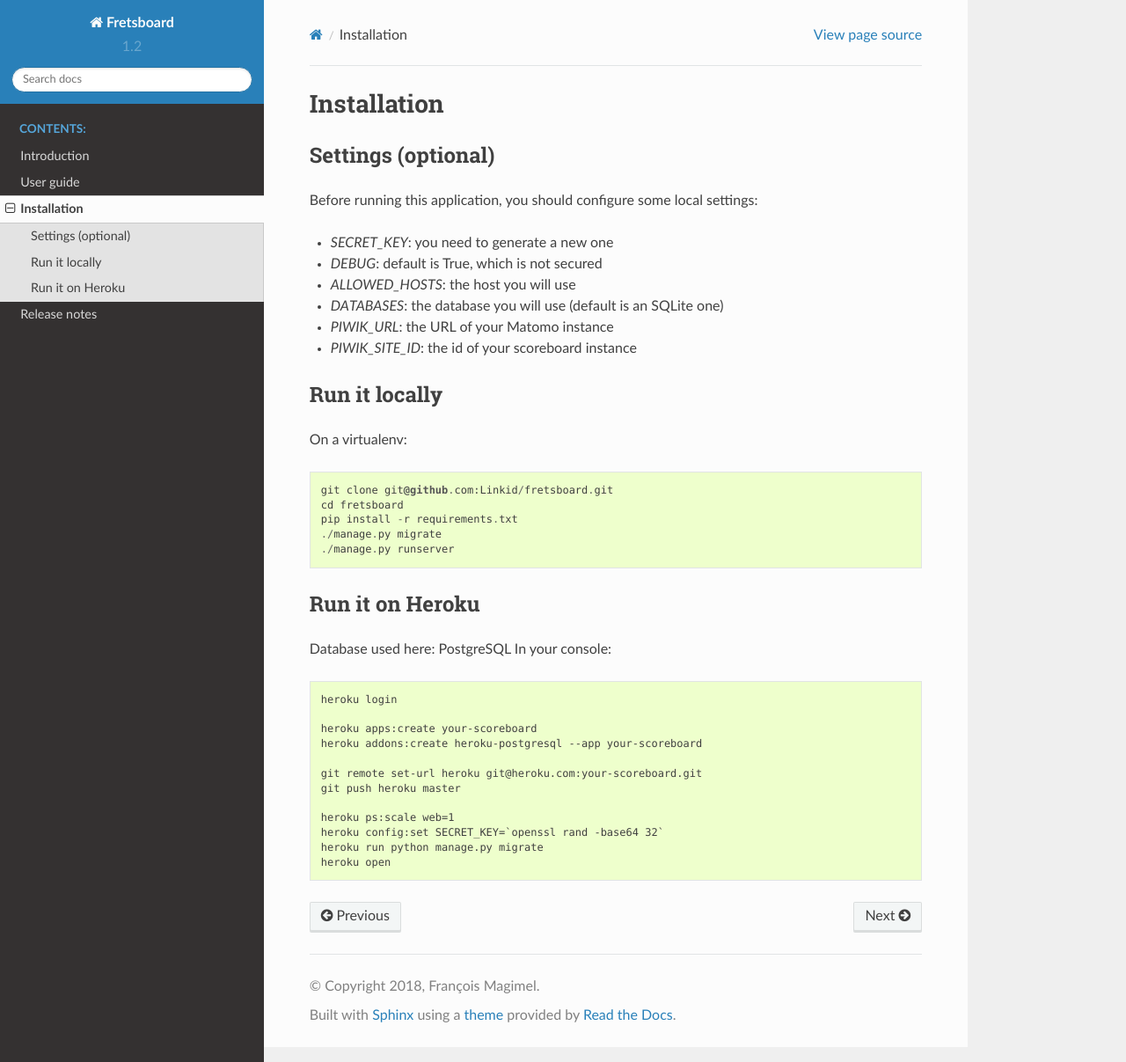
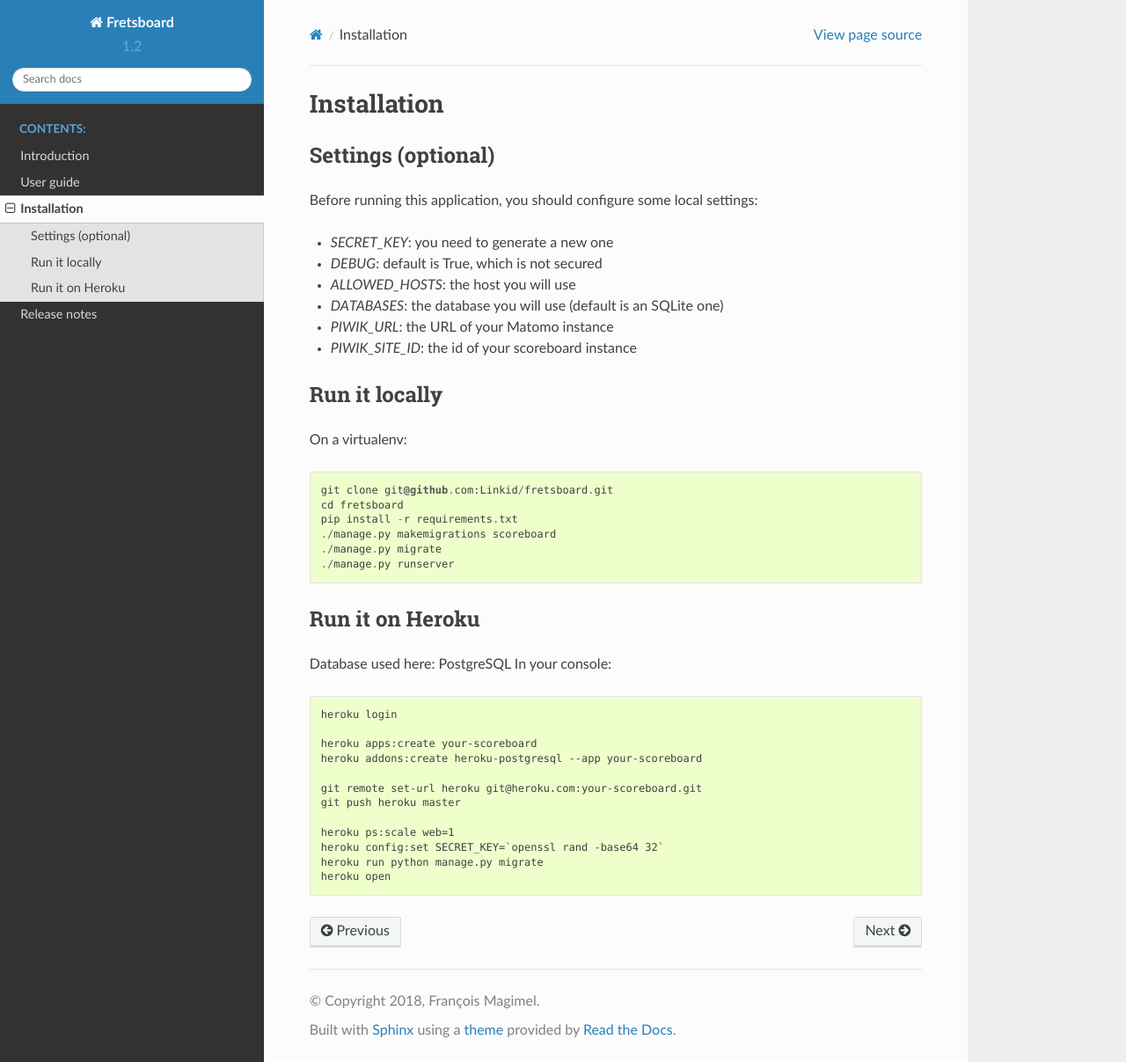
Before and after one commit to Linkid/fretsboard, a Sphinx documentation site: the page built from docs/source/install.rst, in a window 1280 px wide and 1207 px high. Shown: the whole window at 88% size. Built offline with Sphinx 7.4.7 and the Read the Docs theme 2.0.0, drawn with Linux system fonts in a browser that asks for light colours.

Commit message:
Same correction for the docs/source/install.rst file

```diff
--- a/docs/source/install.rst
+++ b/docs/source/install.rst
@@ -22,6 +22,7 @@ On a virtualenv::
     git clone git@github.com:Linkid/fretsboard.git
     cd fretsboard
     pip install -r requirements.txt
+    ./manage.py makemigrations scoreboard
     ./manage.py migrate
     ./manage.py runserver
 
```
